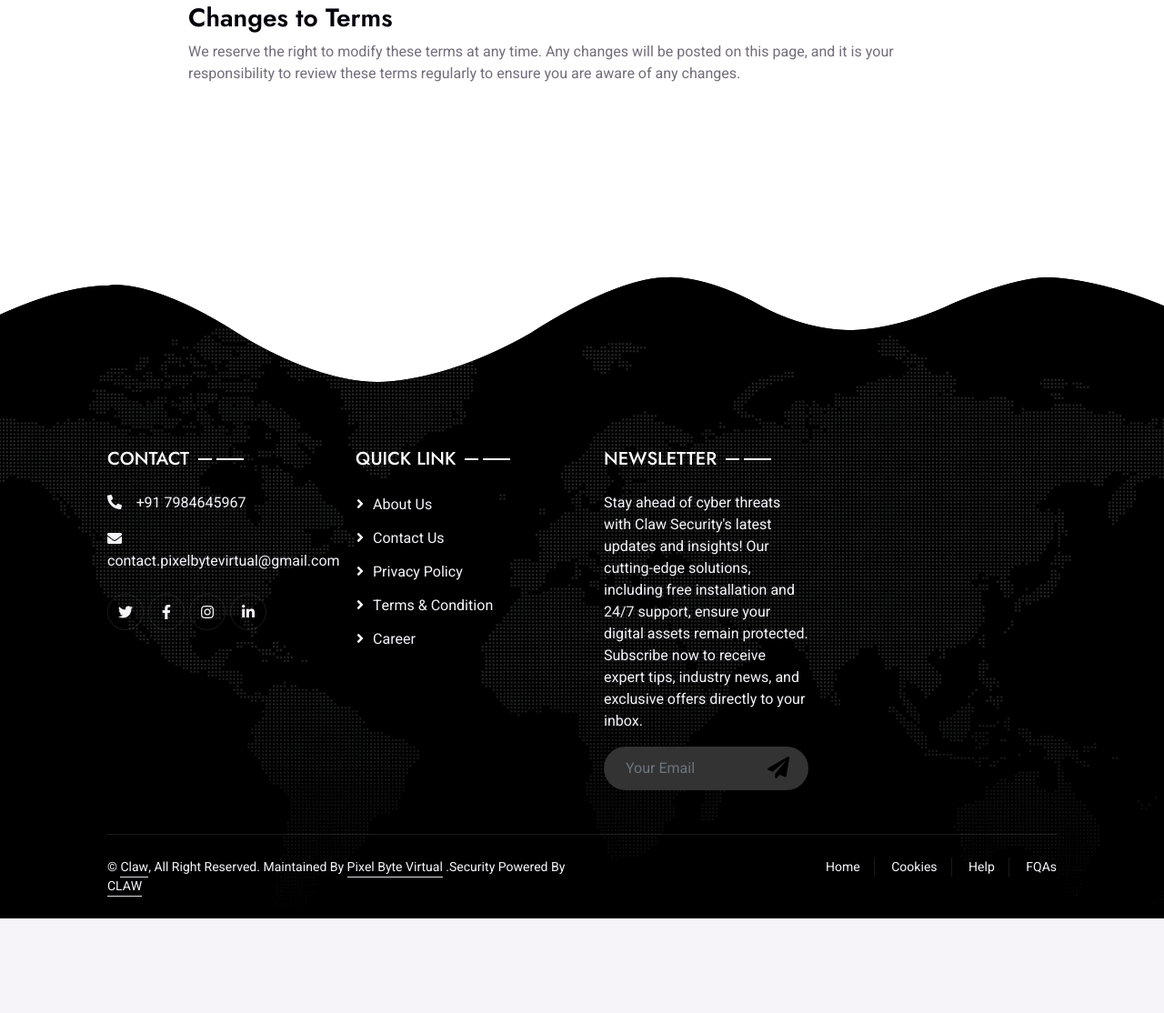
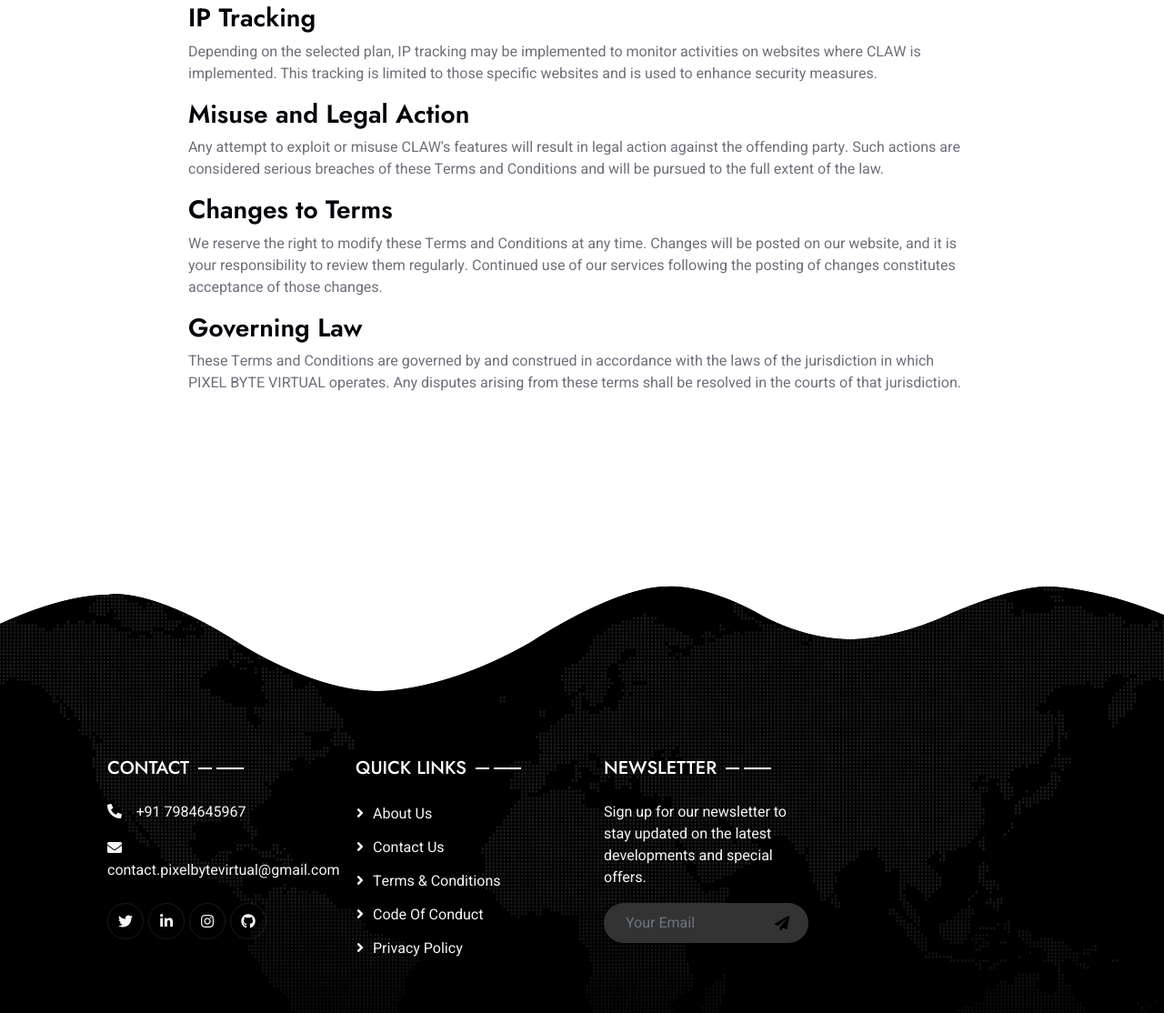
Before and after one commit to aaravsagar/claw-website-final, a plain HTML site: page terms.html in a window 1280 px wide. Shown: the part 1350-2464 px from the top of the page at 91% size. Before the commit the page ends 2360 px from the top, so only its background shows below. Drawn offline with nearby package versions, Linux system fonts and the light colour scheme.

Commit message:
Update terms.html

```diff
--- a/terms.html
+++ b/terms.html
@@ -64,12 +64,12 @@
                         <div class="nav-item dropdown">
                             <a href="#" class="nav-link dropdown-toggle" data-bs-toggle="dropdown active">User Agreements</a>
                             <div class="dropdown-menu m-0">
-                                <a href="404.html" class="dropdown-item active">Terms & Conditions</a>
-                                <a href="404.html" class="dropdown-item">Code Of Conduct</a>
-                                <a href="404.html" class="dropdown-item">Privacy Policy</a>
+                                <a href="terms.html" class="dropdown-item active">Terms & Conditions</a>
+                                <a href="code-of-conduct.html" class="dropdown-item">Code Of Conduct</a>
+                                <a href="privacy-policy.html" class="dropdown-item">Privacy Policy</a>
                             </div>
                         </div>
-                        <a href="contact.html" class="nav-item nav-link ">Contact</a>
+                        <a href="contact.html" class="nav-item nav-link active">Contact</a>
                     </div>
 
                 </div>
@@ -116,15 +116,20 @@
                             <p>By accessing and using CLAW services, you agree to comply with and be bound by these Terms and Conditions. If you do not agree to these terms, you should not use our services.</p>
                             <h3>Data Protection</h3>
                             <p>We are committed to protecting your data. Please refer to our Privacy Policy for detailed information on how we handle your data.</p>
+                            <h3>IP Tracking</h3>
+                            <p>Depending on the selected plan, IP tracking may be implemented to monitor activities on websites where CLAW is implemented. This tracking is limited to those specific websites and is used to enhance security measures.</p>
+                            <h3>Misuse and Legal Action</h3>
+                            <p>Any attempt to exploit or misuse CLAW's features will result in legal action against the offending party. Such actions are considered serious breaches of these Terms and Conditions and will be pursued to the full extent of the law.</p>
                             <h3>Changes to Terms</h3>
-                            <p>We reserve the right to modify these terms at any time. Any changes will be posted on this page, and it is your responsibility to review these terms regularly to ensure you are aware of any changes.</p>
+                            <p>We reserve the right to modify these Terms and Conditions at any time. Changes will be posted on our website, and it is your responsibility to review them regularly. Continued use of our services following the posting of changes constitutes acceptance of those changes.</p>
+                            <h3>Governing Law</h3>
+                            <p>These Terms and Conditions are governed by and construed in accordance with the laws of the jurisdiction in which PIXEL BYTE VIRTUAL operates. Any disputes arising from these terms shall be resolved in the courts of that jurisdiction.</p>
                         </div>
                     </div>
                 </div>
             </div>
         </div>
         <!-- Terms & Conditions End -->
-
 
         <!-- Footer Start -->
         <div class="container-fluid bg-primary text-light footer wow fadeIn" data-wow-delay="0.1s">
@@ -137,47 +142,25 @@
                         <p><i class="fa fa-envelope me-3"></i>contact.pixelbytevirtual@gmail.com</p>
                         <div class="d-flex pt-2">
                             <a class="btn btn-outline-light btn-social" href="https://x.com/pixelbyteV"><i class="fab fa-twitter"></i></a>
-                            <a class="btn btn-outline-light btn-social" href=""><i class="fab fa-facebook-f"></i></a>
-                            <a class="btn btn-outline-light btn-social" href="https://instagram.com/pixel.byte.virtual.8124"><i class="fab fa-instagram"></i></a>
-                            <a class="btn btn-outline-light btn-social" href="https://in.linkedin.com/in/aarav-sagar-b826442b8"><i class="fab fa-linkedin-in"></i></a>
+                            <a class="btn btn-outline-light btn-social" href="https://linkedin.com/in/aarav-sagar-20220126"><i class="fab fa-linkedin-in"></i></a>
+                            <a class="btn btn-outline-light btn-social" href="https://instagram.com/pixel_byte_virtual"><i class="fab fa-instagram"></i></a>
+                            <a class="btn btn-outline-light btn-social" href="https://github.com/PixelbyteV"><i class="fab fa-github"></i></a>
                         </div>
                     </div>
                     <div class="col-md-6 col-lg-3">
-                        <p class="section-title text-white h5 mb-4">Quick Link<span></span></p>
-                        <a class="btn btn-link" href="">About Us</a>
-                        <a class="btn btn-link" href="">Contact Us</a>
-                        <a class="btn btn-link" href="">Privacy Policy</a>
-                        <a class="btn btn-link" href="">Terms & Condition</a>
-                        <a class="btn btn-link" href="">Career</a>
+                        <p class="section-title text-white h5 mb-4">Quick Links<span></span></p>
+                        <a class="btn btn-link" href="about.html">About Us</a>
+                        <a class="btn btn-link" href="contact.html">Contact Us</a>
+                        <a class="btn btn-link" href="terms.html">Terms & Conditions</a>
+                        <a class="btn btn-link" href="code-of-conduct.html">Code Of Conduct</a>
+                        <a class="btn btn-link" href="privacy-policy.html">Privacy Policy</a>
                     </div>
-
                     <div class="col-md-6 col-lg-3">
                         <p class="section-title text-white h5 mb-4">Newsletter<span></span></p>
-                        <p>Stay ahead of cyber threats with Claw Security's latest updates and insights! Our cutting-edge solutions, including free installation and 24/7 support, ensure your digital assets remain protected. Subscribe now to receive expert tips, industry news, and exclusive offers directly to your inbox.</p>
+                        <p>Sign up for our newsletter to stay updated on the latest developments and special offers.</p>
                         <div class="position-relative w-100 mt-3">
-                            <input class="form-control border-0 rounded-pill w-100 ps-4 pe-5" type="text" placeholder="Your Email" style="height: 48px;">
-                            <button type="button" class="btn shadow-none position-absolute top-0 end-0 mt-1 me-2"><i class="fa fa-paper-plane text-primary fs-4"></i></button>
-                        </div>
-                    </div>
-                </div>
-            </div>
-            <div class="container px-lg-5">
-                <div class="copyright">
-                    <div class="row">
-                        <div class="col-md-6 text-center text-md-start mb-3 mb-md-0">
-                            &copy; <a class="border-bottom" href="#">Claw</a>, All Right Reserved.
-
-							<!--/*** This template is free as long as you keep the footer author’s credit link/attribution link/backlink. If you'd like to use the template without the footer author’s credit link/attribution link/backlink, you can purchase the Credit Removal License from "https://htmlcodex.com/credit-removal". Thank you for your support. ***/-->
-							Maintained By <a class="border-bottom" href="https://pixelbytevirtual.vecel.app">Pixel Byte Virtual</a>
-							.Security Powered By <a class="border-bottom" href="https://clawsecurity.vercel.app">CLAW</a>
-                        </div>
-                        <div class="col-md-6 text-center text-md-end">
-                            <div class="footer-menu">
-                                <a href="">Home</a>
-                                <a href="">Cookies</a>
-                                <a href="">Help</a>
-                                <a href="">FQAs</a>
-                            </div>
+                            <input class="form-control border-0 rounded-pill w-100 ps-4 pe-5" type="text" placeholder="Your Email">
+                            <button type="button" class="btn shadow-none position-absolute top-0 end-0 mt-1 me-2"><i class="fa fa-paper-plane text-primary"></i></button>
                         </div>
                     </div>
                 </div>
@@ -187,7 +170,7 @@
 
 
         <!-- Back to Top -->
-        <a href="#" class="btn btn-lg btn-secondary btn-lg-square back-to-top"><i class="bi bi-arrow-up"></i></a>
+        <a href="#" class="btn btn-lg btn-primary btn-lg-square rounded-circle back-to-top"><i class="bi bi-arrow-up"></i></a>
     </div>
 
     <!-- JavaScript Libraries -->
@@ -196,9 +179,7 @@
     <script src="lib/wow/wow.min.js"></script>
     <script src="lib/easing/easing.min.js"></script>
     <script src="lib/waypoints/waypoints.min.js"></script>
-    <script src="lib/counterup/counterup.min.js"></script>
     <script src="lib/owlcarousel/owl.carousel.min.js"></script>
-    <script src="lib/isotope/isotope.pkgd.min.js"></script>
     <script src="lib/lightbox/js/lightbox.min.js"></script>
 
     <!-- Template Javascript -->
```
